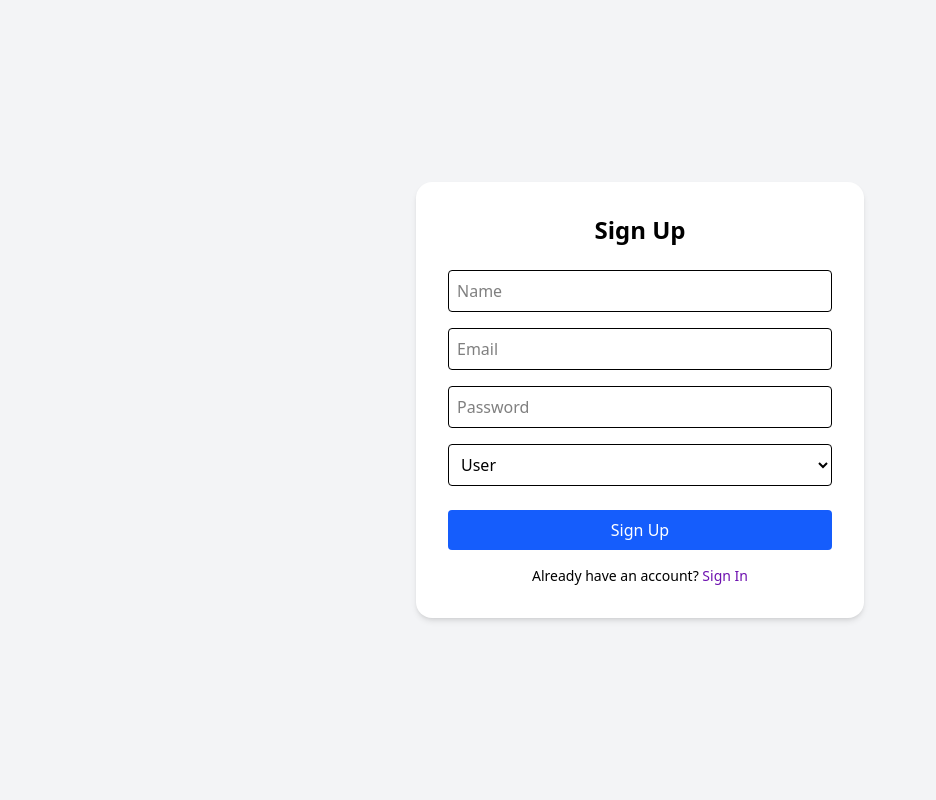
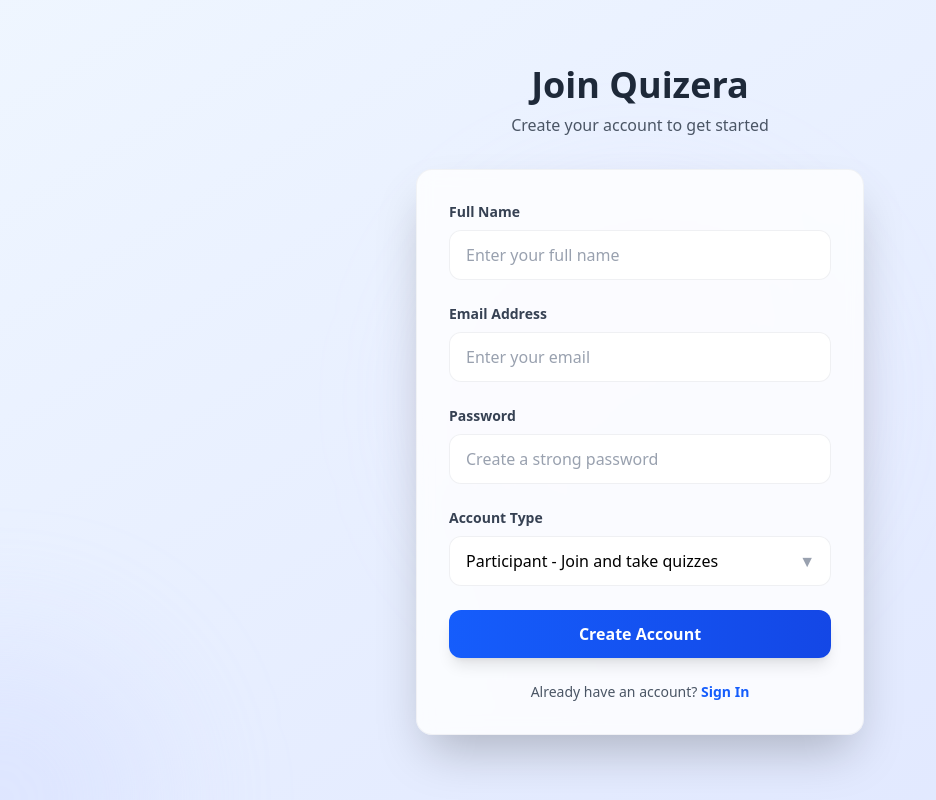
Before and after one commit to Gokulrx100/Quizera-Quiz-App, a React (Vite) app in the folder quiz-app/: page /signup in a window 1280 px wide. Shown: the whole page, without its empty margins (0-936 px from the left). Built offline with nearby package versions, Linux system fonts and the light colour scheme.

Commit message:
ui changes to the signin and signup page

```diff
--- a/quiz-app/src/pages/Signin.jsx
+++ b/quiz-app/src/pages/Signin.jsx
@@ -11,6 +11,7 @@
   });
 
   const [message, setMessage] = useState("");
+  const [isLoading, setIsLoading] = useState(false);
 
   const handleChange = (e) => {
     setForm({ ...form, [e.target.name]: e.target.value });
@@ -19,6 +20,7 @@
   const handleSubmit = async (e) => {
     e.preventDefault();
     setMessage("");
+    setIsLoading(true);
 
     try {
       const response = await axios.post("http://localhost:3000/signin", form);
@@ -26,8 +28,8 @@
 
       localStorage.setItem("token", response.data.token);
       localStorage.setItem("role", response.data.role);
-      localStorage.setItem("name",response.data.name);
-      localStorage.setItem("userId",response.data.userId)
+      localStorage.setItem("name", response.data.name);
+      localStorage.setItem("userId", response.data.userId);
 
       if (response.data.role === "ADMIN") {
         navigate("/admin");
@@ -41,58 +43,104 @@
       } else {
         setMessage("Something went wrong");
       }
+    } finally {
+      setIsLoading(false);
     }
   };
 
   return (
-    <div className="min-h-screen flex items-center justify-center bg-gray-100 p-4">
+    <div className="min-h-screen flex items-center justify-center bg-gradient-to-br from-blue-50 to-indigo-100 p-4">
+      <div className="absolute inset-0 overflow-hidden">
+        <div className="absolute -top-40 -right-40 w-80 h-80 rounded-full bg-blue-200/30 blur-3xl"></div>
+        <div className="absolute -bottom-40 -left-40 w-80 h-80 rounded-full bg-indigo-200/30 blur-3xl"></div>
+        <div className="absolute top-1/2 left-1/2 transform -translate-x-1/2 -translate-y-1/2 w-96 h-96 rounded-full bg-purple-200/20 blur-3xl"></div>
+      </div>
+
+      <div className="relative z-10 w-full max-w-md">
+        <div className="text-center mb-8">
+          <h1 className="text-4xl font-bold text-gray-800 mb-2">
+            Welcome Back
+          </h1>
+          <p className="text-gray-600">Sign in to continue your quiz journey</p>
+        </div>
+
         <form
           onSubmit={handleSubmit}
-        className="bg-white p-8 rounded-2xl shadow-md w-full max-w-md"
+          className="bg-white/80 backdrop-blur-sm rounded-2xl p-8 shadow-2xl border border-gray-200/50 transition-all duration-300 hover:shadow-3xl"
         >
-        <h2 className="text-2xl font-bold mb-6 text-center">Sign In</h2>
-
+          <div className="mb-6">
+            <label className="block text-sm font-semibold text-gray-700 mb-2">
+              Email Address
+            </label>
             <input
               type="email"
               name="email"
-          placeholder="Email"
+              placeholder="Enter your email"
               value={form.email}
               onChange={handleChange}
-          className="w-full mb-4 p-2 border rounded"
+              className="w-full px-4 py-3 border border-gray-200/60 rounded-xl bg-white/70 backdrop-blur-sm focus:outline-none focus:ring-2 focus:ring-blue-400 focus:border-transparent transition-all duration-200 placeholder-gray-400"
               required
             />
+          </div>
 
+          <div className="mb-6">
+            <label className="block text-sm font-semibold text-gray-700 mb-2">
+              Password
+            </label>
             <input
               type="password"
               name="password"
-          placeholder="Password"
+              placeholder="Enter your password"
               value={form.password}
               onChange={handleChange}
-          className="w-full mb-6 p-2 border rounded"
+              className="w-full px-4 py-3 border border-gray-200/60 rounded-xl bg-white/70 backdrop-blur-sm focus:outline-none focus:ring-2 focus:ring-blue-400 focus:border-transparent transition-all duration-200 placeholder-gray-400"
               required
             />
+          </div>
 
           <button
             type="submit"
-          className="w-full bg-blue-600 text-white py-2 rounded hover:bg-blue-700"
+            disabled={isLoading}
+            className={`
+              w-full py-3 px-6 rounded-xl font-semibold transition-all duration-200 shadow-lg transform
+              ${
+                isLoading
+                  ? "bg-gray-400 cursor-not-allowed text-white"
+                  : "bg-gradient-to-r from-blue-600 to-blue-700 hover:from-blue-700 hover:to-blue-800 text-white hover:shadow-xl hover:scale-102"
+              }
+            `}
           >
-          Sign In
+            {isLoading ? (
+              <div className="flex items-center justify-center gap-2">
+                <div className="w-4 h-4 border-2 border-white/30 border-t-white rounded-full animate-spin"></div>
+                Signing In...
+              </div>
+            ) : (
+              "Sign In"
+            )}
           </button>
 
           {message && (
-          <p className="mt-4 text-center text-sm text-red-600">{message}</p>
+            <div className="mt-4 p-3 rounded-lg text-center text-sm font-medium bg-red-100/80 text-red-700 border border-red-200">
+              {message}
+            </div>
           )}
 
-        <p className="mt-4 text-center text-sm">
+          <div className="mt-6 text-center">
+            <p className="text-gray-600 text-sm">
               Don't have an account?{" "}
-          <span
+              <button
+                type="button"
                 onClick={() => navigate("/signup")}
-            className="text-purple-800 hover:underline cursor-pointer"
+                className="text-blue-600 hover:text-blue-700 font-semibold hover:underline transition-colors duration-200"
               >
                 Sign Up
-          </span>
+              </button>
             </p>
+          </div>
         </form>
+
+      </div>
     </div>
   );
 };
--- a/quiz-app/src/pages/Signup.jsx
+++ b/quiz-app/src/pages/Signup.jsx
@@ -14,6 +14,7 @@
   });
 
   const [message, setMessage] = useState("");
+  const [isLoading, setIsLoading] = useState(false);
 
   const handleChange = (e) => {
     setForm({ ...form, [e.target.name]: e.target.value });
@@ -22,12 +23,13 @@
   const handleSubmit = async (e) => {
     e.preventDefault();
     setMessage("");
+    setIsLoading(true);
 
     try {
       const response = await axios.post("http://localhost:3000/signup", form);
       console.log(response.data);
       setMessage(response.data.message);
-      navigate("/signin");
+      setTimeout(() => navigate("/signin"), 1500);
     } catch (err) {
       console.log(err);
       if (err.response && err.response.data) {
@@ -35,78 +37,152 @@
       } else {
         setMessage("Something went wrong");
       }
+    } finally {
+      setIsLoading(false);
     }
   };
 
   return (
-    <div className="min-h-screen flex items-center justify-center bg-gray-100 p-4">
+    <div className="min-h-screen flex items-center justify-center bg-gradient-to-br from-blue-50 to-indigo-100 p-4">
+      <div className="absolute inset-0 overflow-hidden">
+        <div className="absolute -top-40 -right-40 w-80 h-80 rounded-full bg-blue-200/30 blur-3xl"></div>
+        <div className="absolute -bottom-40 -left-40 w-80 h-80 rounded-full bg-indigo-200/30 blur-3xl"></div>
+        <div className="absolute top-1/2 left-1/2 transform -translate-x-1/2 -translate-y-1/2 w-96 h-96 rounded-full bg-purple-200/20 blur-3xl"></div>
+      </div>
+
+      <div className="relative z-10 w-full max-w-md">
+        <div className="text-center mb-8">
+          <h1 className="text-4xl font-bold text-gray-800 mb-2">
+            Join Quizera
+          </h1>
+          <p className="text-gray-600">Create your account to get started</p>
+        </div>
+
         <form
           onSubmit={handleSubmit}
-        className="bg-white p-8 rounded-2xl shadow-md w-full max-w-md"
+          className="bg-white/80 backdrop-blur-sm rounded-2xl p-8 shadow-2xl border border-gray-200/50 transition-all duration-300 hover:shadow-3xl"
         >
-        <h2 className="text-2xl font-bold mb-6 text-center">Sign Up</h2>
-
+          <div className="mb-6">
+            <label className="block text-sm font-semibold text-gray-700 mb-2">
+              Full Name
+            </label>
             <input
               type="text"
               name="name"
-          placeholder="Name"
+              placeholder="Enter your full name"
               value={form.name}
               onChange={handleChange}
-          className="w-full mb-4 p-2 border rounded"
+              className="w-full px-4 py-3 border border-gray-200/60 rounded-xl bg-white/70 backdrop-blur-sm focus:outline-none focus:ring-2 focus:ring-blue-400 focus:border-transparent transition-all duration-200 placeholder-gray-400"
               required
             />
+          </div>
 
+          <div className="mb-6">
+            <label className="block text-sm font-semibold text-gray-700 mb-2">
+              Email Address
+            </label>
             <input
               type="email"
               name="email"
-          placeholder="Email"
+              placeholder="Enter your email"
               value={form.email}
               onChange={handleChange}
-          className="w-full mb-4 p-2 border rounded"
+              className="w-full px-4 py-3 border border-gray-200/60 rounded-xl bg-white/70 backdrop-blur-sm focus:outline-none focus:ring-2 focus:ring-blue-400 focus:border-transparent transition-all duration-200 placeholder-gray-400"
               required
             />
+          </div>
 
+          <div className="mb-6">
+            <label className="block text-sm font-semibold text-gray-700 mb-2">
+              Password
+            </label>
             <input
               type="password"
               name="password"
-          placeholder="Password"
+              placeholder="Create a strong password"
               value={form.password}
               onChange={handleChange}
-          className="w-full mb-4 p-2 border rounded"
+              className="w-full px-4 py-3 border border-gray-200/60 rounded-xl bg-white/70 backdrop-blur-sm focus:outline-none focus:ring-2 focus:ring-blue-400 focus:border-transparent transition-all duration-200 placeholder-gray-400"
               required
             />
+          </div>
 
+          <div className="mb-6">
+            <label className="block text-sm font-semibold text-gray-700 mb-2">
+              Account Type
+            </label>
+            <div className="relative">
               <select
                 name="role"
                 value={form.role}
                 onChange={handleChange}
-          className="w-full mb-6 p-2 border rounded"
+                className="w-full px-4 py-3 border border-gray-200/60 rounded-xl bg-white/70 backdrop-blur-sm focus:outline-none focus:ring-2 focus:ring-blue-400 focus:border-transparent transition-all duration-200 appearance-none cursor-pointer"
                 required
               >
-          <option value="USER">User</option>
-          <option value="ADMIN">Admin</option>
+                <option value="USER">
+                  Participant - Join and take quizzes
+                </option>
+                <option value="ADMIN">
+                  Quiz Master - Create and host quizzes
+                </option>
               </select>
+              <div className="absolute inset-y-0 right-0 pr-4 flex items-center pointer-events-none">
+                <span className="text-gray-400">▼</span>
+              </div>
+            </div>
+          </div>
 
           <button
             type="submit"
-          className="w-full bg-blue-600 text-white py-2 rounded hover:bg-blue-700"
+            disabled={isLoading}
+            className={`
+              w-full py-3 px-6 rounded-xl font-semibold transition-all duration-200 shadow-lg transform
+              ${
+                isLoading
+                  ? "bg-gray-400 cursor-not-allowed text-white"
+                  : "bg-gradient-to-r from-blue-600 to-blue-700 hover:from-blue-700 hover:to-blue-800 text-white hover:shadow-xl hover:scale-102"
+              }
+            `}
           >
-          Sign Up
+            {isLoading ? (
+              <div className="flex items-center justify-center gap-2">
+                <div className="w-4 h-4 border-2 border-white/30 border-t-white rounded-full animate-spin"></div>
+                Creating Account...
+              </div>
+            ) : (
+              "Create Account"
+            )}
           </button>
 
           {message && (
-          <p className="mt-4 text-center text-sm text-red-600">{message}</p>
+            <div
+              className={`
+              mt-4 p-3 rounded-lg text-center text-sm font-medium
+              ${
+                message.includes("success") || message.includes("created")
+                  ? "bg-green-100/80 text-green-700 border border-green-200"
+                  : "bg-red-100/80 text-red-700 border border-red-200"
+              }
+            `}
+            >
+              {message}
+            </div>
           )}
-        <p className="mt-4 text-center text-sm">
+
+          <div className="mt-6 text-center">
+            <p className="text-gray-600 text-sm">
               Already have an account?{" "}
-          <span
+              <button
+                type="button"
                 onClick={() => navigate("/signin")}
-            className="text-purple-800 hover:underline cursor-pointer"
+                className="text-blue-600 hover:text-blue-700 font-semibold hover:underline transition-colors duration-200"
               >
                 Sign In
-          </span>
+              </button>
             </p>
+          </div>
         </form>
+      </div>
     </div>
   );
 };
```
Lines whose indentation alone changed are shown as unchanged.
